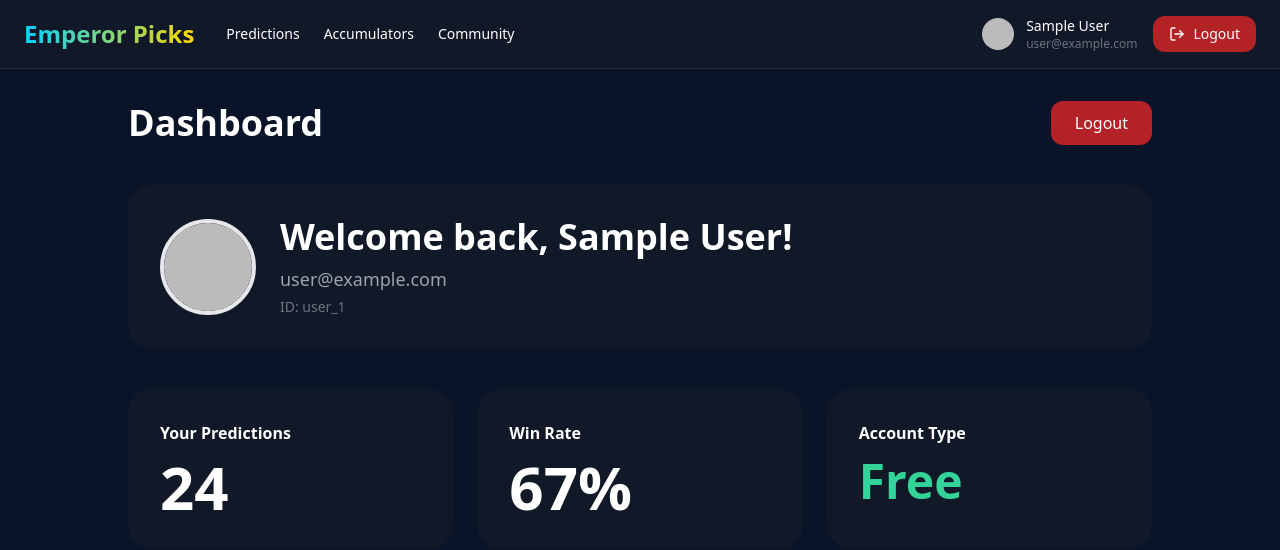
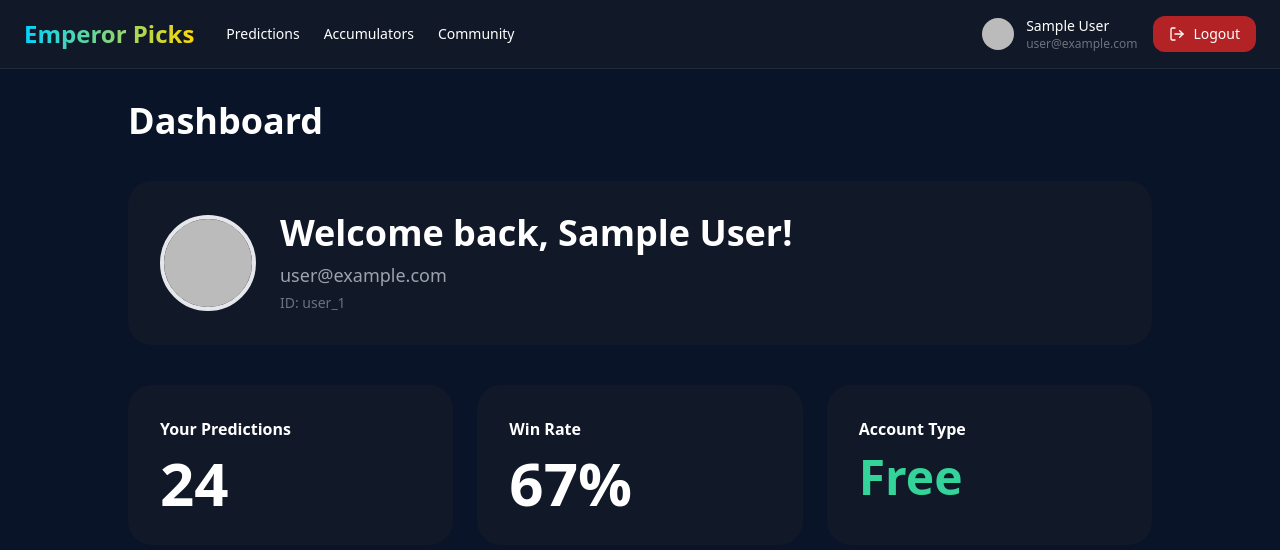
Before and after one commit to Frank56377/Emperorpicks, a Next.js app: page /dashboard in a window 1280 px wide. Shown: the top 550 px of the page. Built offline with nearby package versions, Linux system fonts and the light colour scheme; no server answers; sample sign-in values are in the browser's storage.

Commit message:
Remove duplicate logout button from dashboard

```diff
--- a/src/app/dashboard/page.tsx
+++ b/src/app/dashboard/page.tsx
@@ -31,15 +31,9 @@ export default function Dashboard() {
   return (
     <div className="min-h-screen bg-[#0A1428] text-white p-6 md:p-8">
       <div className="max-w-5xl mx-auto">
-        <div className="flex justify-between items-center mb-10">
-          <h1 className="text-4xl font-bold">Dashboard</h1>
-          <button
-            onClick={handleLogout}
-            className="bg-red-600/80 hover:bg-red-600 px-6 py-2.5 rounded-xl font-medium transition"
-          >
-            Logout
-          </button>
-        </div>
+        <div className="mb-10">
+  <h1 className="text-4xl font-bold">Dashboard</h1>
+</div>
 
         <div className="bg-gray-900 rounded-3xl p-8 mb-10">
           <div className="flex items-center gap-6">
```
